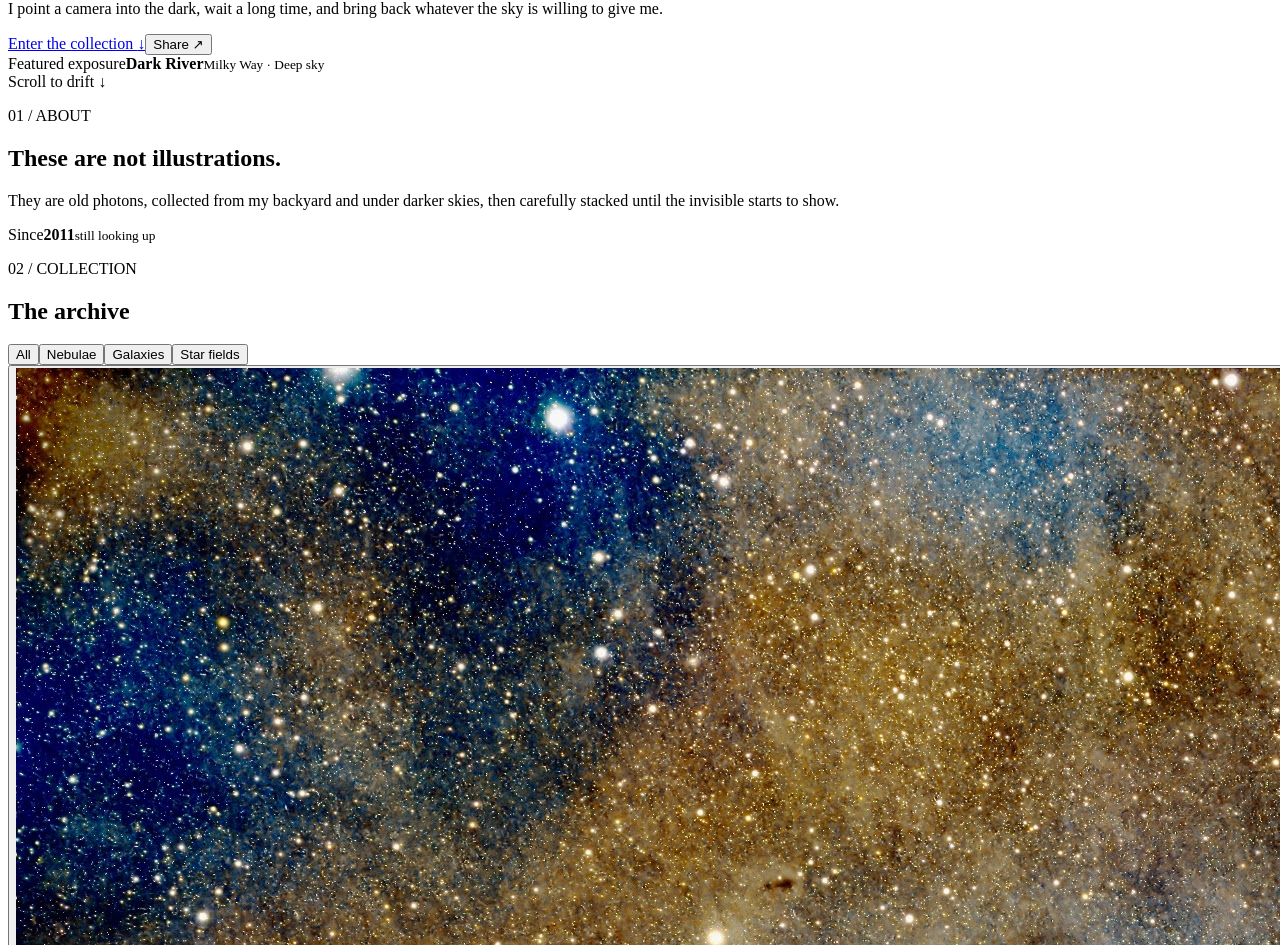
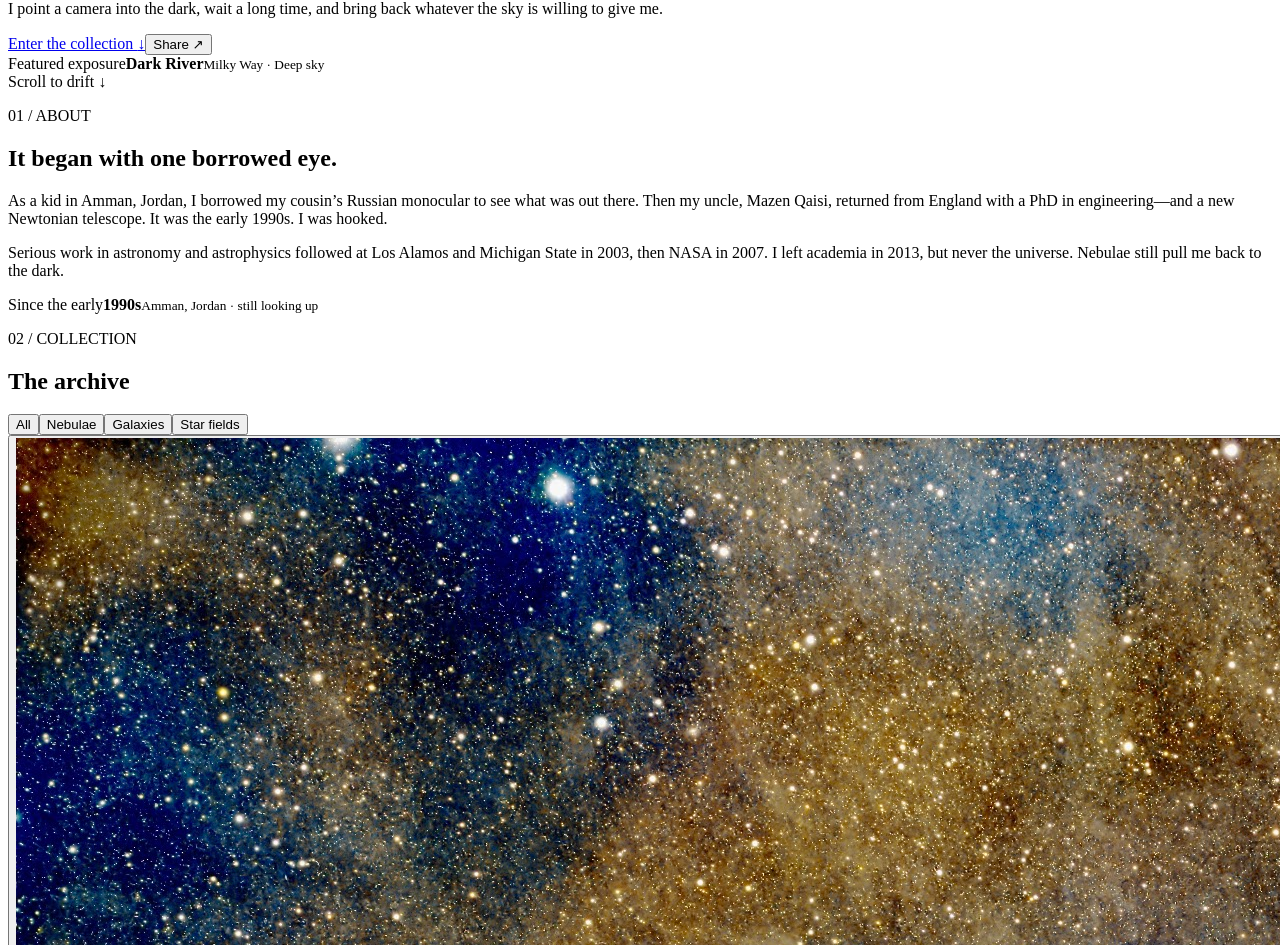
Before and after one commit to aousabdo/aous-abdo-astrophotography, a React (Vite) app: page / in a window 1280 px wide. Shown: the part 1530-2475 px from the top of the page. Built offline with nearby package versions, Linux system fonts and the light colour scheme; the HTML template or start-up script is replaced by a standard one.

Commit message:
Tell the true astronomy origin story

```diff
--- a/src/App.tsx
+++ b/src/App.tsx
@@ -246,10 +246,11 @@ function App() {
         <section className="manifesto" id="about">
           <p className="section-number">01 / ABOUT</p>
           <div>
-            <h2>These are not illustrations.</h2>
-            <p>They are old photons, collected from my backyard and under darker skies, then carefully stacked until the invisible starts to show.</p>
+            <h2>It began with one borrowed eye.</h2>
+            <p>As a kid in Amman, Jordan, I borrowed my cousin’s Russian monocular to see what was out there. Then my uncle, Mazen Qaisi, returned from England with a PhD in engineering—and a new Newtonian telescope. It was the early 1990s. I was hooked.</p>
+            <p>Serious work in astronomy and astrophysics followed at Los Alamos and Michigan State in 2003, then NASA in 2007. I left academia in 2013, but never the universe. Nebulae still pull me back to the dark.</p>
           </div>
-          <aside><span>Since</span><strong>2011</strong><small>still looking up</small></aside>
+          <aside><span>Since the early</span><strong>1990s</strong><small>Amman, Jordan · still looking up</small></aside>
         </section>
 
         <section className="collection" id="collection">
--- a/src/styles.css
+++ b/src/styles.css
@@ -56,6 +56,7 @@ a { text-decoration: none; }
 .manifesto { min-height: 600px; padding: 130px clamp(22px, 7vw, 120px); display: grid; grid-template-columns: 160px minmax(320px, 1fr) 220px; gap: 50px; align-items: start; background: var(--paper); color: var(--ink); }
 .manifesto h2 { max-width: 820px; margin: 0; font: 300 clamp(60px, 7vw, 110px)/.86 var(--serif); letter-spacing: -.065em; }
 .manifesto > div > p { max-width: 660px; margin: 38px 0 0; color: #5b5c5e; font: 300 clamp(17px, 1.6vw, 23px)/1.55 var(--sans); }
+.manifesto > div > p + p { margin-top: 18px; }
 .manifesto aside { min-height: 190px; padding-left: 28px; border-left: 1px solid #cac9c2; display: flex; flex-direction: column; }
 .manifesto aside span, .manifesto aside small { color: #777; font: 400 8px/1 var(--mono); text-transform: uppercase; letter-spacing: .1em; }
 .manifesto aside strong { margin: auto 0 10px; font: 300 76px/1 var(--serif); letter-spacing: -.06em; }
```
